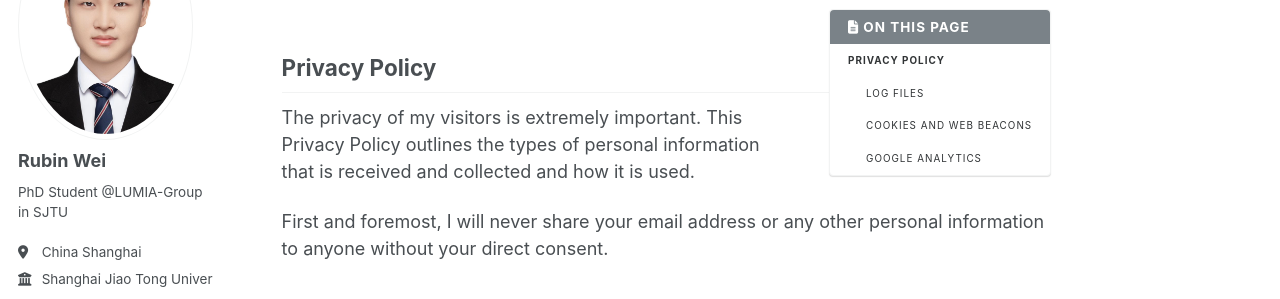
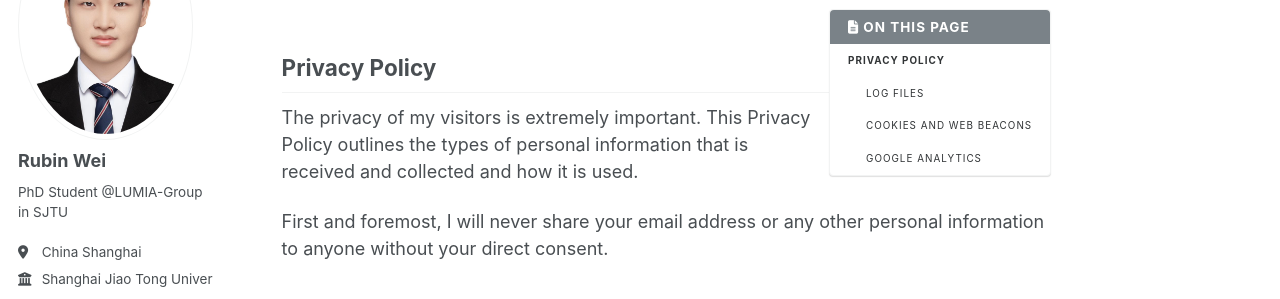
Before and after one commit to Rubin-Wei/Rubin-Wei.github.io, a Jekyll site: the page built from _pages/terms.md, in a window 1280 px wide. Shown: the part 187-486 px from the top of the page. Built offline with Jekyll 4.4.1, drawn with Linux system fonts in a browser that asks for light colours; some web fonts are replaced.

Commit message:
layout: fix

```diff
--- a/_sass/layout/_sidebar.scss
+++ b/_sass/layout/_sidebar.scss
@@ -67,7 +67,7 @@
     position: relative;
     float: right;
     width: $right-sidebar-width-narrow;
-    margin-left: span(0.8 of 12);
+    margin-left: span(0.3 of 12);
     z-index: 10;
   }
 
```
